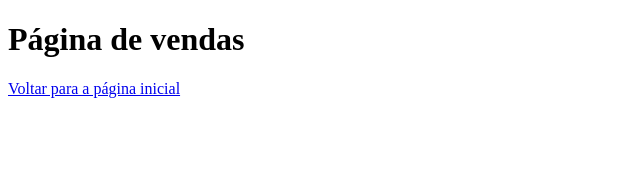
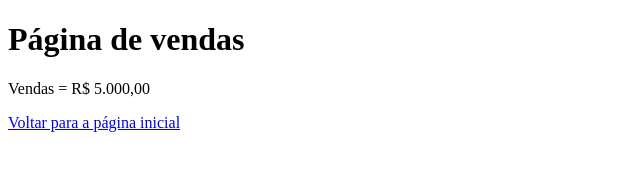
Before and after one commit to philipesp/aulagithub, a plain HTML site: page vendas.html in a window 1280 px wide. Shown: the whole page, without its empty margins (0-640 px from the left). Drawn offline with Linux system fonts and the light colour scheme.

Commit message:
Acrescentado valor das vendas

```diff
--- a/vendas.html
+++ b/vendas.html
@@ -8,6 +8,7 @@
 </head>
 <body>
     <h1>Página de vendas</h1>
+    <p>Vendas = R$ 5.000,00</p>
     <a href="index.html">Voltar para a página inicial</a>
 </body>
 </html>
```
Also changed, not shown: index.html (+1 -1 lines).
